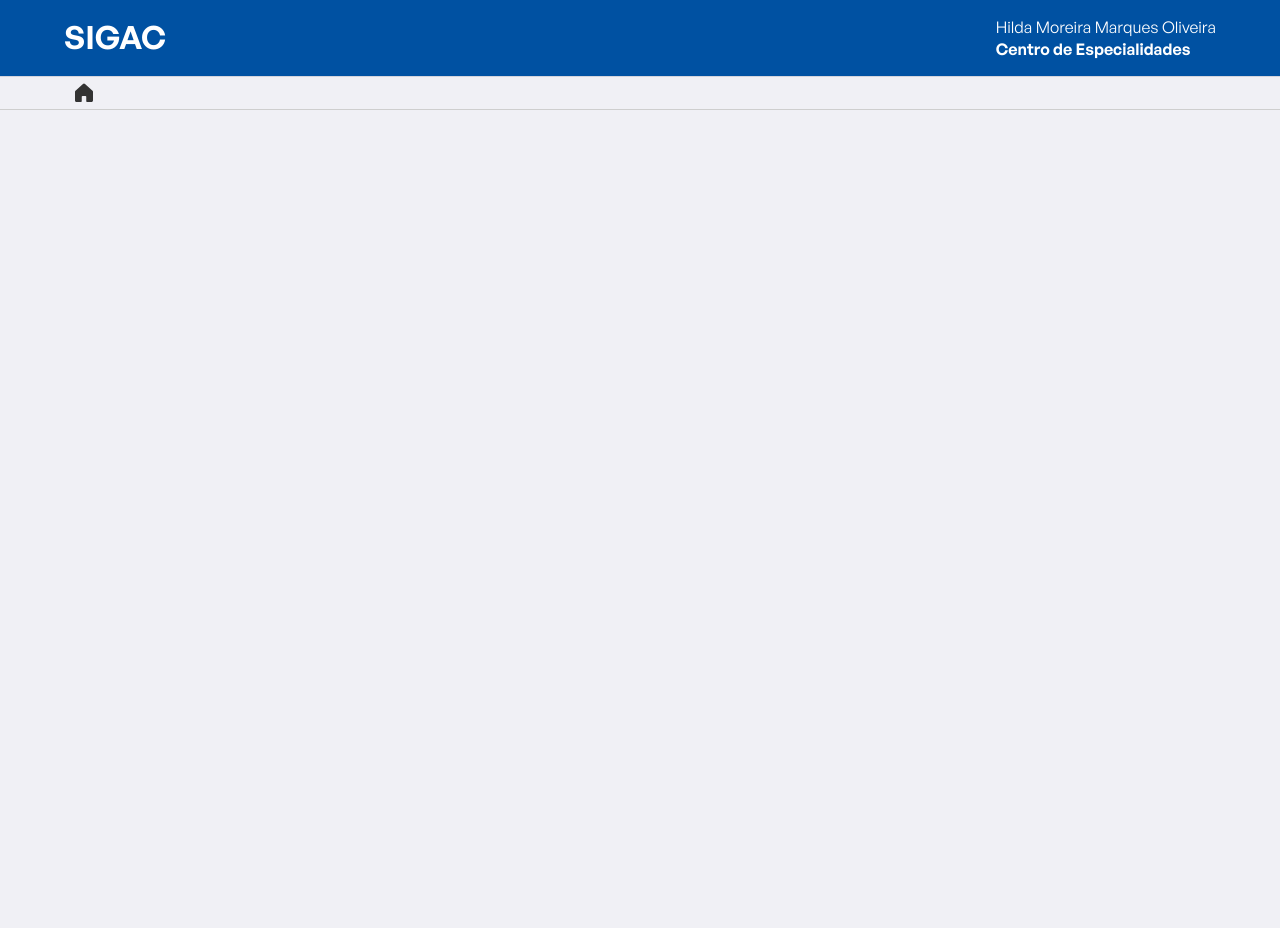
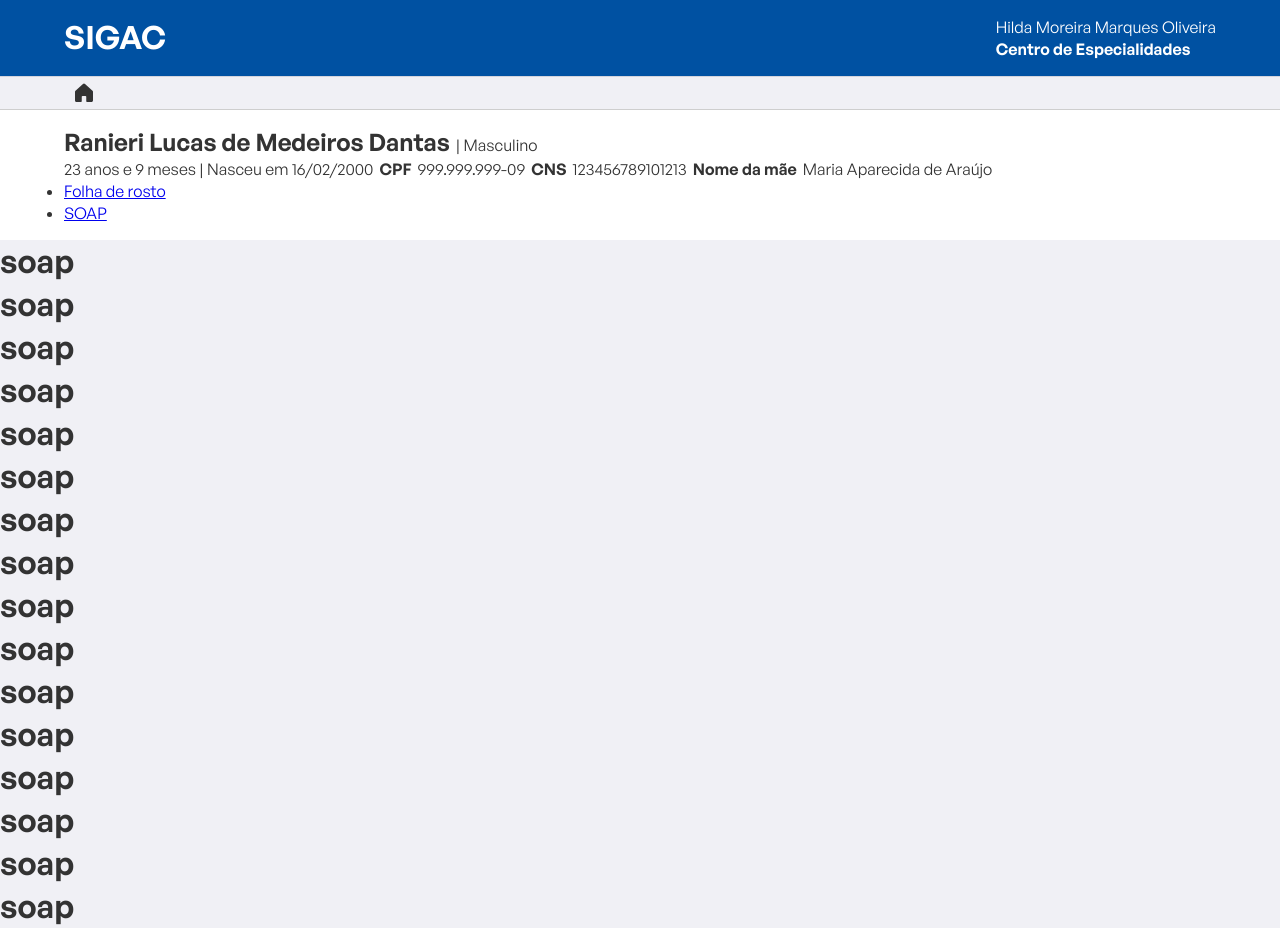
Before and after one commit to rlucasmd/sigac, a React (Vite) app in the folder frontend/: page /lista-atendimento/atendimento/1/soap in a window 1280 px wide. Before the commit the page ends 800 px from the top, so only its background shows below. Built offline with nearby package versions, Linux system fonts and the light colour scheme.

Commit message:
add: rotas de registro de atendimentos

```diff
--- a/frontend/src/Router.tsx
+++ b/frontend/src/Router.tsx
@@ -2,6 +2,9 @@ import { Routes, Route } from "react-router-dom";
 import { Login } from "./pages/Login";
 import { DefaultLayout } from "./layouts/DefaultLayout";
 import { ListaAtendimentos } from "./pages/ListaAtendimentos";
+import { Soap } from "./pages/Soap";
+import { AtendimentoLayout } from "./layouts/AtendimentoLayout";
+import { FolhaRosto } from "./pages/FolhaRosto";
 
 export function Router() {
   return (
@@ -9,6 +12,10 @@ export function Router() {
       <Route path="/" element={<Login />} />
       <Route path="/*" element={<DefaultLayout />}>
         <Route path="lista-atendimento" element={<ListaAtendimentos />} />
+        <Route path="lista-atendimento/atendimento/:atendimentoId/*" element={<AtendimentoLayout />}>
+          <Route path="soap" element={<Soap />} />
+          <Route path="folha-rosto" element={<FolhaRosto />} />
+        </Route>
 
       </Route>
     </Routes>
--- /dev/null
+++ b/frontend/src/layouts/AtendimentoLayout/components/HeaderAtendimento]/index.tsx
@@ -0,0 +1,32 @@
+import { Link } from "react-router-dom";
+import { HeaderContainer } from "./styles";
+
+
+export function HeaderAtendimento() {
+  return (
+    <HeaderContainer>
+      <div>
+        <h2>Ranieri Lucas de Medeiros Dantas</h2>
+        <span>| Masculino</span>
+      </div>
+      <div>
+        <span>23 anos e 9 meses | Nasceu em 16/02/2000</span>
+
+        <strong>CPF</strong>
+        <span>999.999.999-09</span>
+
+        <strong>CNS</strong>
+        <span>123456789101213</span>
+
+        <strong>Nome da mãe</strong>
+        <span>Maria Aparecida de Araújo</span>
+      </div>
+      <div>
+        <ul>
+          <li><Link to="folha-rosto">Folha de rosto</Link></li>
+          <li><Link to="soap">SOAP</Link></li>
+        </ul>
+      </div>
+    </HeaderContainer>
+  );
+}
--- /dev/null
+++ b/frontend/src/layouts/AtendimentoLayout/components/HeaderAtendimento]/styles.ts
@@ -0,0 +1,18 @@
+import styled from "styled-components";
+
+export const HeaderContainer = styled.div`
+  display: flex;
+  flex-direction: column;
+  background-color: #fff;
+  position: sticky;
+  top: 0px;
+  /* margin: 16px 64px; */
+  padding: 16px 64px;
+
+  div{
+    display: flex;
+    align-items: baseline;
+
+    gap: 6px;
+  }
+`;
--- /dev/null
+++ b/frontend/src/layouts/AtendimentoLayout/index.tsx
@@ -0,0 +1,13 @@
+import { Outlet } from "react-router-dom";
+import { AtendimentoLayoutContainer } from "./styles";
+import { HeaderAtendimento } from "./components/HeaderAtendimento]";
+
+export function AtendimentoLayout() {
+  return (
+    <AtendimentoLayoutContainer>
+      <HeaderAtendimento />
+      <Outlet />
+    </AtendimentoLayoutContainer>
+
+  );
+}
--- /dev/null
+++ b/frontend/src/layouts/AtendimentoLayout/styles.ts
@@ -0,0 +1,8 @@
+import styled from "styled-components";
+
+export const AtendimentoLayoutContainer = styled.main`
+  display: flex;
+  width: 100%;
+  flex-direction: column;
+  /* padding: 16px 64px; */
+`;
--- /dev/null
+++ b/frontend/src/pages/FolhaRosto/index.tsx
@@ -0,0 +1,7 @@
+export function FolhaRosto() {
+  return (
+    <div id="folha-rosto">
+      <h1>Folha de rosto</h1>
+    </div>
+  )
+}
--- /dev/null
+++ b/frontend/src/pages/Soap/index.tsx
@@ -0,0 +1,22 @@
+export function Soap() {
+  return (
+    <div id="soap-page">
+      <h1>soap</h1>
+      <h1>soap</h1>
+      <h1>soap</h1>
+      <h1>soap</h1>
+      <h1>soap</h1>
+      <h1>soap</h1>
+      <h1>soap</h1>
+      <h1>soap</h1>
+      <h1>soap</h1>
+      <h1>soap</h1>
+      <h1>soap</h1>
+      <h1>soap</h1>
+      <h1>soap</h1>
+      <h1>soap</h1>
+      <h1>soap</h1>
+      <h1>soap</h1>
+    </div>
+  );
+}
--- /dev/null
+++ b/frontend/src/pages/Soap/styles.ts
@@ -0,0 +1,6 @@
+import styled from "styled-components";
+
+export const MainAtendimento = styled.main`
+  display: flex;
+
+`;
```
Also changed, not shown: frontend/src/pages/Atendimento/index.tsx (deleted, +0 -7 lines), frontend/src/pages/FolhaRosto/styles.ts (added).
